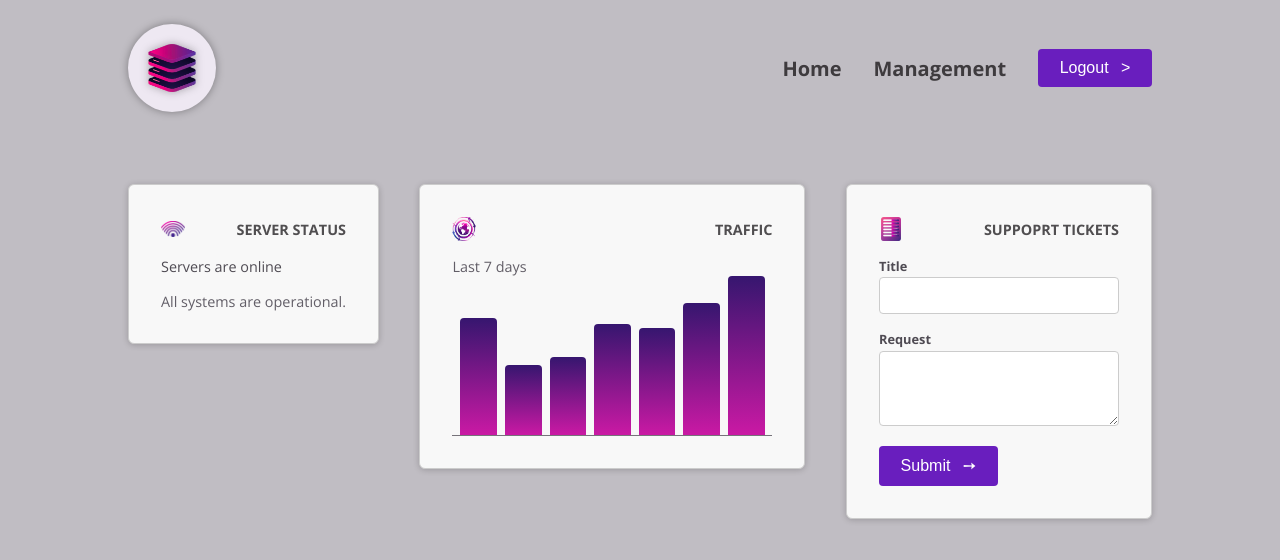
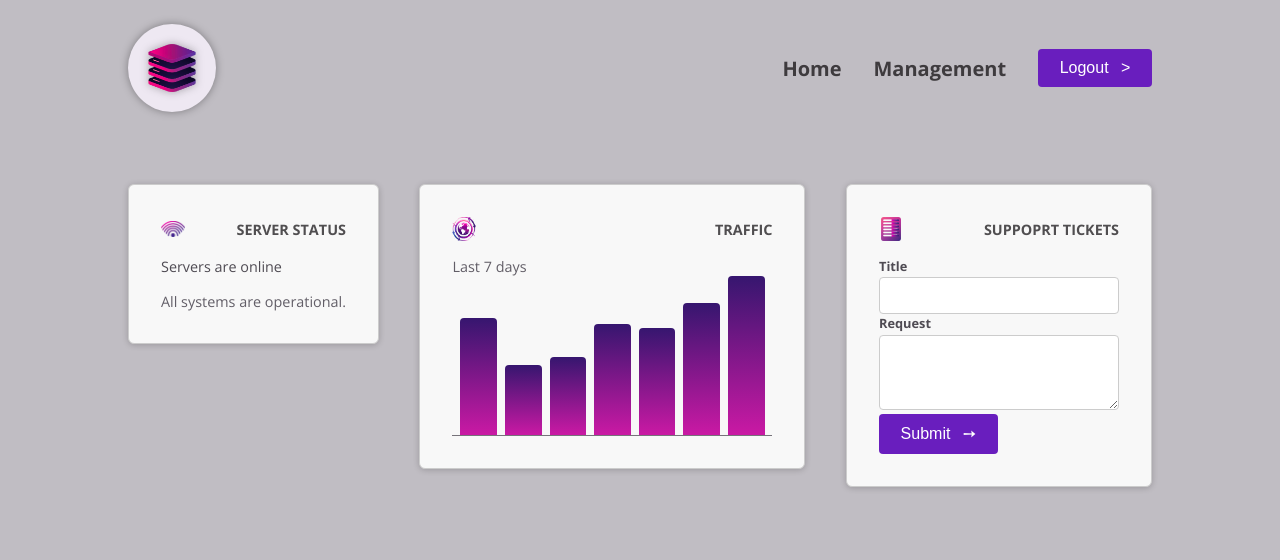
Before and after one commit to IAmBaconator/Angular-Essentials-Components-Templates-Deep-Dive, an Angular app: page / in a window 1280 px wide. Shown: the top 560 px of the page. Built offline with nearby package versions, Linux system fonts and the light colour scheme.

Commit message:
Added Control component for more code reusablily.

```diff
--- a/src/app/dashboard/tickets/new-ticket/new-ticket.component.html
+++ b/src/app/dashboard/tickets/new-ticket/new-ticket.component.html
@@ -1,12 +1,10 @@
 <form>
-    <p>
-        <label>Title</label>
-        <input name="title" id="title" >
-    </p>
-    <p>
-        <label>Request</label>
+    <app-control label="Title">
+        <input name="title" id="title" />
+    </app-control>
+    <app-control label="Request">
         <textarea name="request" id="request" rows="3"></textarea>
-    </p>
+    </app-control>
     <p>
         <button appButton>
             Submit
--- a/src/app/dashboard/tickets/new-ticket/new-ticket.component.ts
+++ b/src/app/dashboard/tickets/new-ticket/new-ticket.component.ts
@@ -1,10 +1,11 @@
 import { Component } from '@angular/core';
 import { ButtonComponent } from '../../../shared/button/button.component';
+import { ControlComponent } from '../../../shared/control/control.component';
 
 @Component({
   selector: 'app-new-ticket',
   standalone: true,
-  imports: [ButtonComponent],
+  imports: [ButtonComponent, ControlComponent],
   templateUrl: './new-ticket.component.html',
   styleUrl: './new-ticket.component.css'
 })
--- a/src/app/header/header.component.html
+++ b/src/app/header/header.component.html
@@ -14,7 +14,7 @@
       <li>
         <button appButton>
           Logout
-          <!-- Ref: https://www.toptal.com/designers/htmlarrows/arrows/heavy-right-arrow/ -->
+          <!-- span ngProjectAs="icon">&#10137;</span--> <!-- Ref: https://www.toptal.com/designers/htmlarrows/arrows/heavy-right-arrow/ -->
         </button>
       </li>
     </ul>
--- a/src/app/shared/button/button.component.ts
+++ b/src/app/shared/button/button.component.ts
@@ -1,7 +1,7 @@
 import { Component } from '@angular/core';
 
 @Component({
-  selector: 'button[appButton]', //attribute selector https://angular.dev/guide/components/selectors
+  selector: 'button[appButton], a[appButton]', //attribute selector https://angular.dev/guide/components/selectors
   standalone: true,
   imports: [],
   templateUrl: './button.component.html',
--- /dev/null
+++ b/src/app/shared/control/control.component.html
@@ -0,0 +1,4 @@
+<p>
+    <label>{{ label }}</label>
+    <ng-content select="input, textarea" /> <!-- New, supporting multiple selectors. -->
+</p>
```
Also changed, not shown: src/app/shared/control/control.component.ts (added, +12 -0 lines), src/app/shared/control/control.component.css (added).
